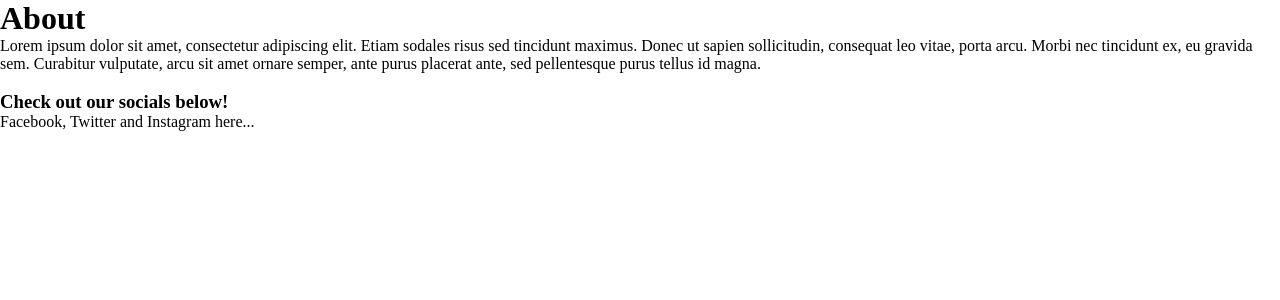
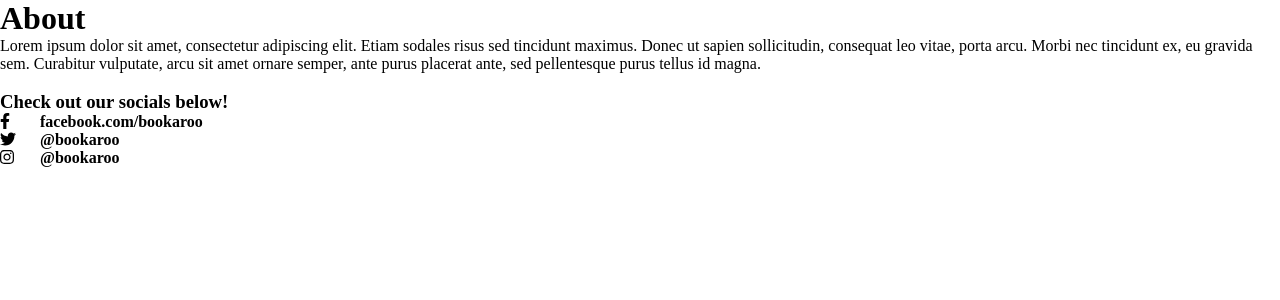
Before and after one commit to SEPT-MEDS/bookaroo, a React (Create React App) app in the folder frontend/: page /about in a window 1280 px wide. Shown: the top 300 px of the page. Built offline with nearby package versions, Linux system fonts and the light colour scheme.

Commit message:
ContactPoint component used in AboutPage

```diff
--- a/frontend/src/pages/AboutPage/AboutPage.js
+++ b/frontend/src/pages/AboutPage/AboutPage.js
@@ -1,4 +1,6 @@
 import React from 'react'
+import { ContactPointsContainer } from './aboutPageStyle'
+import { ContactPoint } from '../../components'
 
 const AboutPage = () => {
   return <div className = "aboutPage">
@@ -12,8 +14,15 @@ const AboutPage = () => {
     </p>
     <br/>
     <h3>Check out our socials below!</h3>
-    <p>Facebook, Twitter and Instagram here...</p>
+    <ContactPoints></ContactPoints>
   </div>
 }
 
+const ContactPoints = () =>
+  <ContactPointsContainer>
+    <ContactPoint contactType = 'facebook'></ContactPoint>
+    <ContactPoint contactType = 'twitter'></ContactPoint>
+    <ContactPoint contactType = 'instagram'></ContactPoint>
+  </ContactPointsContainer>
+
 export default AboutPage
--- a/frontend/src/pages/AboutPage/aboutPageStyle.js
+++ b/frontend/src/pages/AboutPage/aboutPageStyle.js
@@ -1 +1,8 @@
-import styled from '@emotion/styled'
+import styled from 'styled-components'
+
+export const ContactPointsContainer = styled.div`
+  grid-column: 2;
+  grid-template-columns: 1fr;
+  gap: .5em;
+  height: max-content;
+`
```
